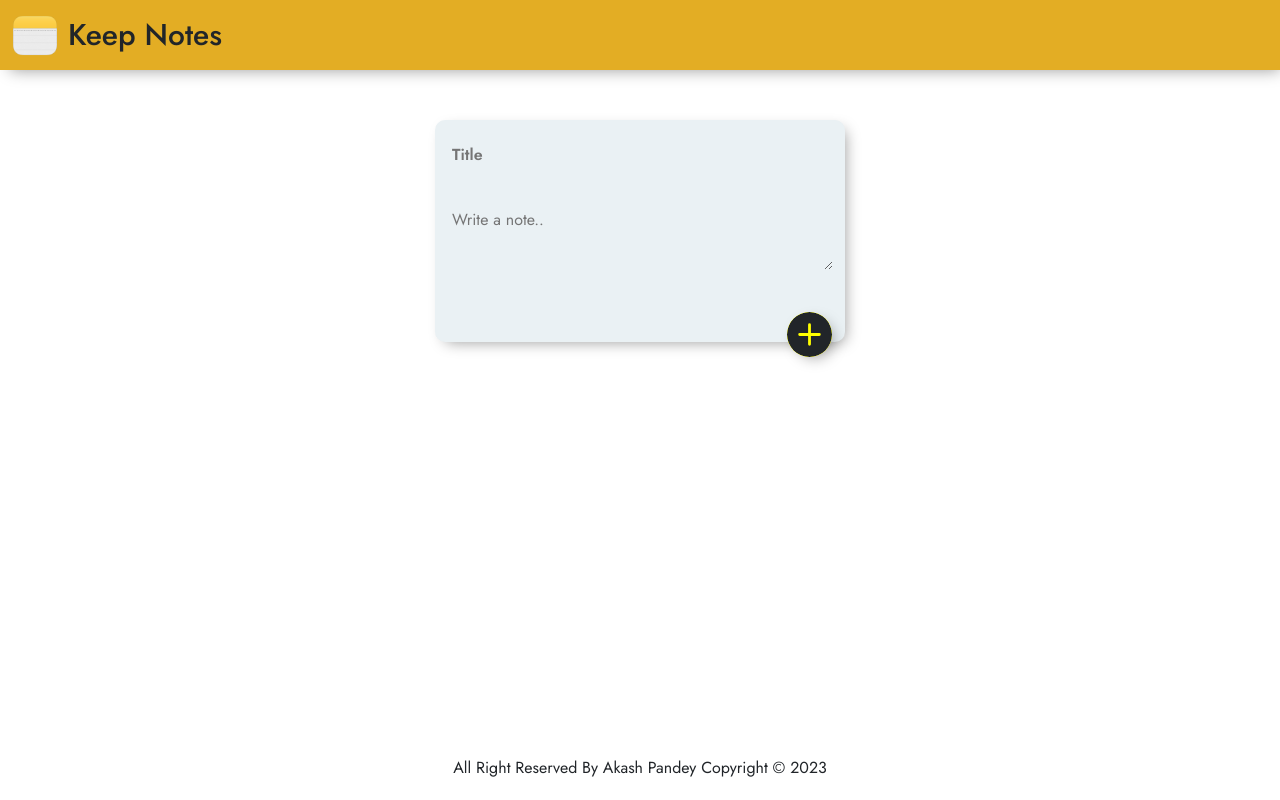
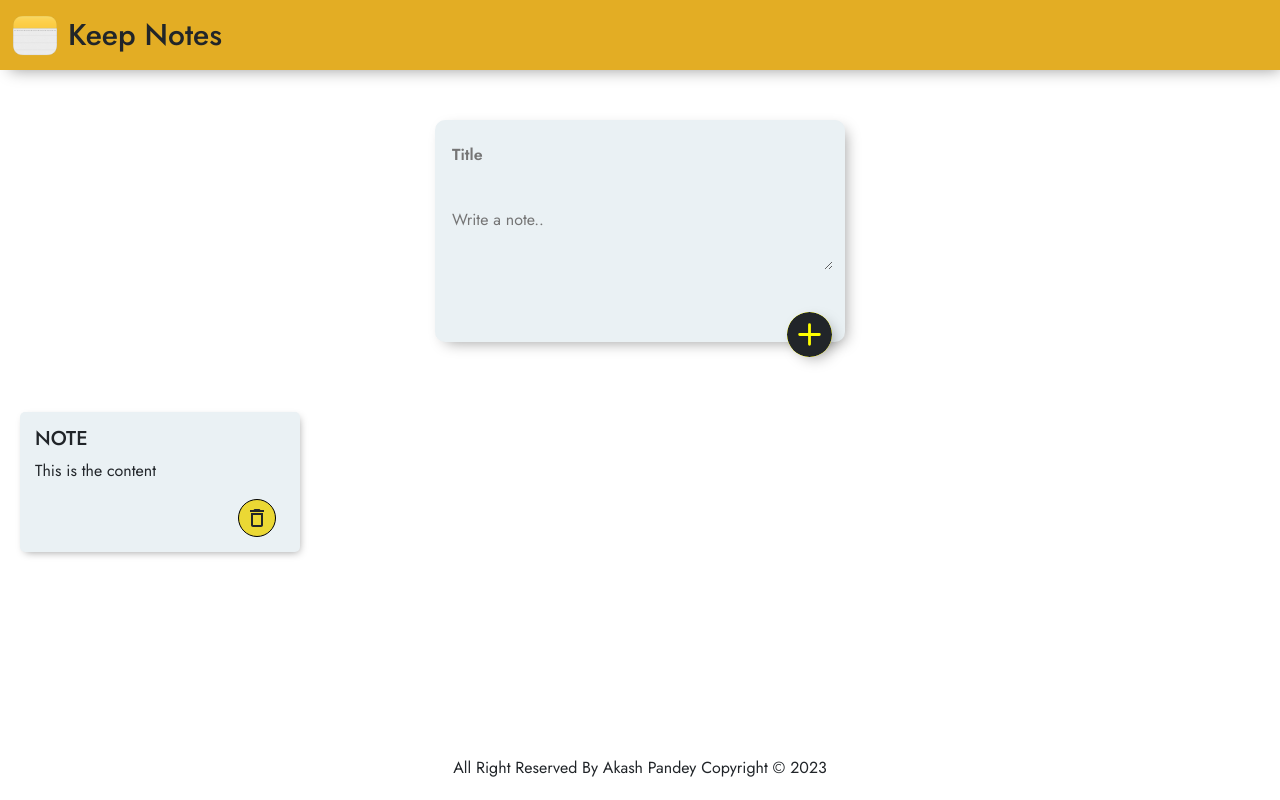
Before and after one commit to devakashpandey/Keep-Note, a React (Create React App) app: page / in a window 1280 px wide. Built offline with nearby package versions, Linux system fonts and the light colour scheme.

Commit message:
result note box style

```diff
--- a/src/App.js
+++ b/src/App.js
@@ -3,6 +3,7 @@ import Footer from "./components/Footer";
 import Header from "./components/Header";
 import "../node_modules/bootstrap/dist/css/bootstrap.min.css";
 import CreateNote from "./components/CreateNote";
+import Note from "./components/Note";
 
 function App() {
   return (
@@ -10,6 +11,7 @@ function App() {
       <Header />
       <Footer />
       <CreateNote />
+      <Note />
     </div>
   );
 }
--- a/src/components/Header.js
+++ b/src/components/Header.js
@@ -5,7 +5,7 @@ import img from "../asset/icon2.png";
 const Header = () => {
   return (
     <>
-      <div class="header">
+      <div className="header">
         <img src={img} alt="img" height="45px" width="50px"></img>
         <h1 className="keep-head">Keep Notes</h1>
       </div>
--- /dev/null
+++ b/src/components/Note.css
@@ -0,0 +1,33 @@
+.note {
+  background-color: #eaf1f4;
+  width: 280px;
+  box-shadow: 2px 3px 9px -3px rgba(0, 0, 0, 0.4);
+  margin: 20px;
+  padding: 15px;
+  border-radius: 5px;
+  float: left;
+}
+
+.title {
+  font-size: 20px;
+}
+
+.delete {
+  height: 38px;
+  width: 38px;
+  background-color: #ebd834;
+  border: 1px solid black;
+  display: flex;
+  justify-content: center;
+  align-items: center;
+  border-radius: 50%;
+  cursor: pointer;
+  transition: 0.1s;
+  margin-left: 81%;
+  padding: 6px;
+}
+
+.delete:hover {
+  background-color: #eb564b;
+  color: white;
+}
--- /dev/null
+++ b/src/components/Note.js
@@ -0,0 +1,17 @@
+import React from "react";
+import "./Note.css";
+import { MdDeleteOutline } from "react-icons/md";
+
+const Note = () => {
+  return (
+    <>
+      <div className="note">
+        <h1 className="title">NOTE</h1>
+        <p>This is the content</p>
+        <MdDeleteOutline className="delete" />
+      </div>
+    </>
+  );
+};
+
+export default Note;
```
